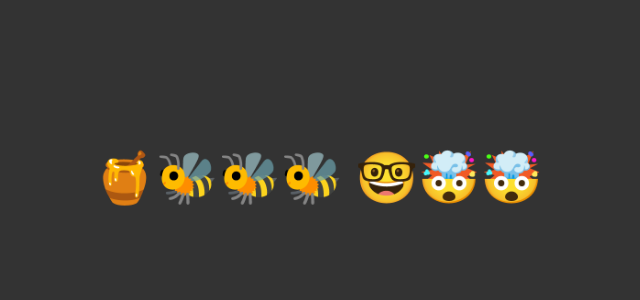
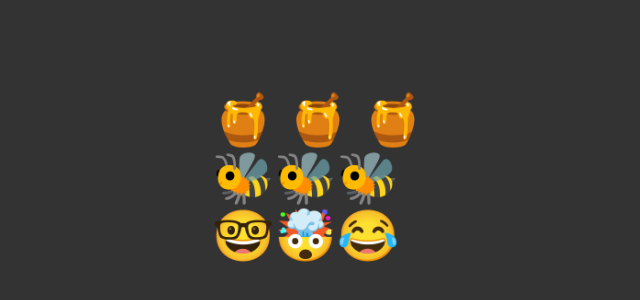
Before and after one commit to HiveHeroics/hiveheroics.github.io, a plain HTML site: page index.html in a window 1280 px wide. Shown: the part 222-522 px from the top of the page, without its empty margins (322-962 px from the left). Drawn offline with Linux system fonts and the light colour scheme.

Commit message:
tweak: context

```diff
--- a/index.html
+++ b/index.html
@@ -23,7 +23,7 @@
 <body>
 
 <div class="container">
-  🍯🐝🐝🐝 🤓🤯🤯
+  🍯 🍯 🍯<br>🐝🐝🐝<br>🤓🤯😂
 </div>
 
 </body>
```
